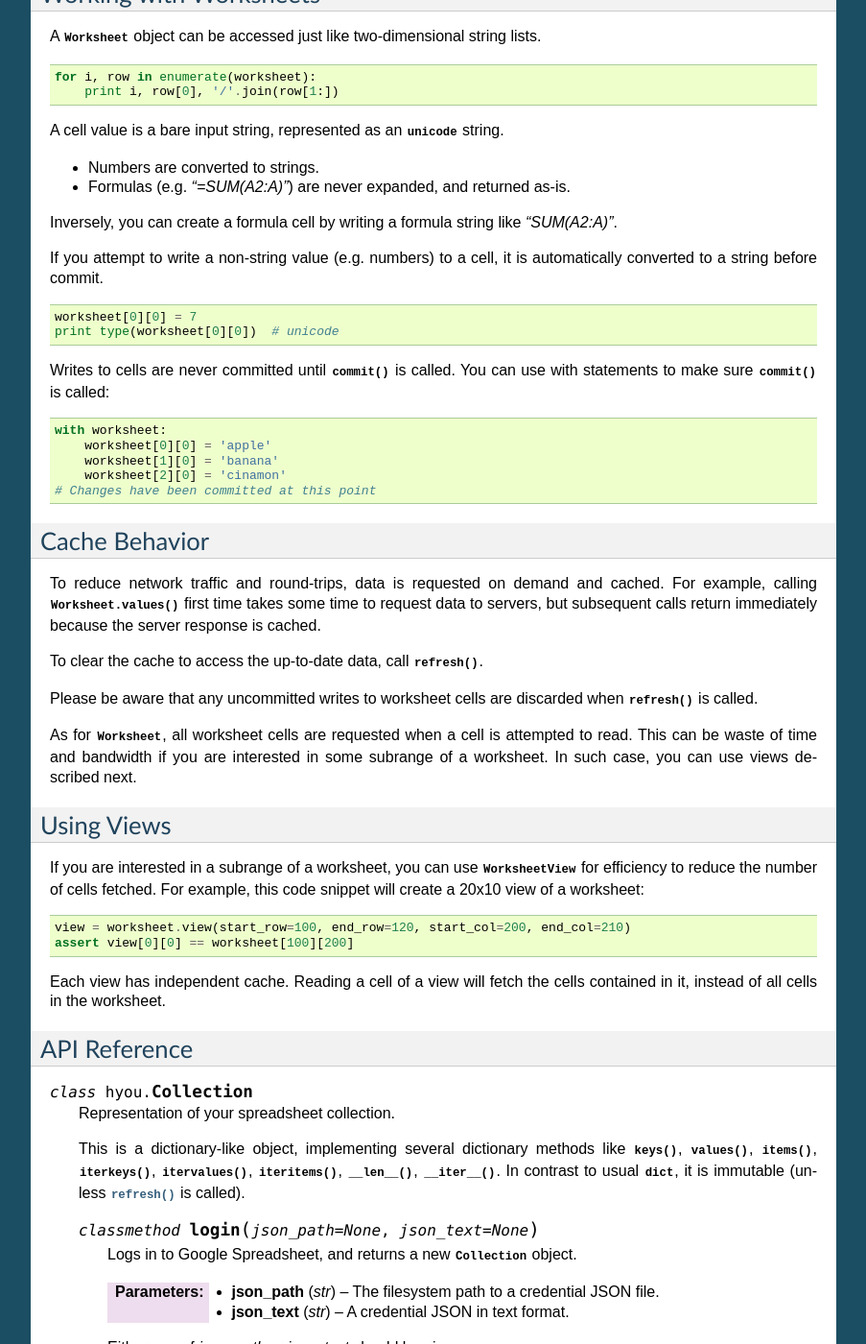
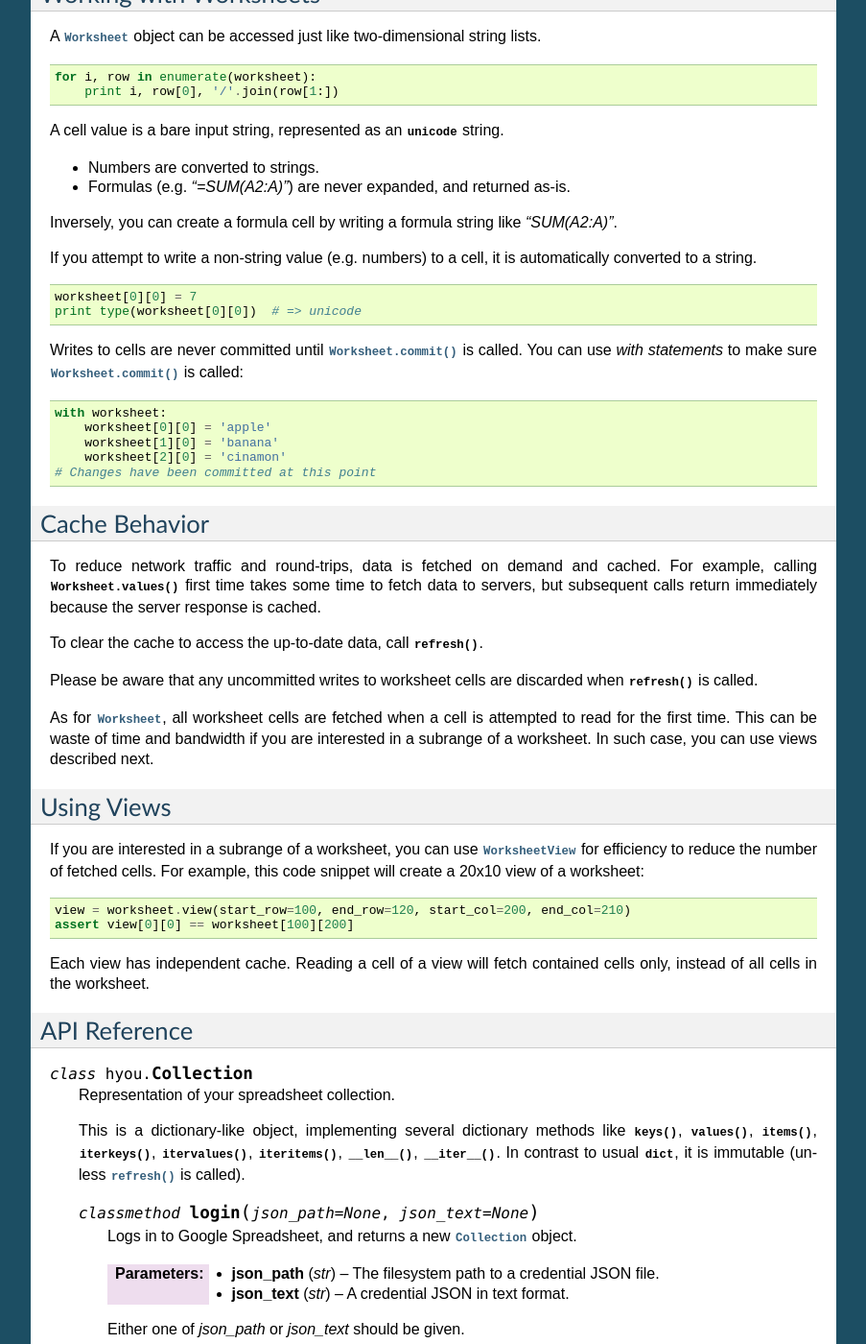
Before and after one commit to google/hyou, a Sphinx documentation site: the page built from sphinx/index.rst, in a window 1280 px wide and 1400 px high, scrolled down 2046 px. Shown: the whole window at 96% size, without its empty margins (198-1101 px from the left). Built offline with Sphinx 7.4.7, drawn with Linux system fonts in a browser that asks for light colours; some of the changed text lies outside the part shown.

Commit message:
Minor doc text changes.

```diff
--- a/sphinx/index.rst
+++ b/sphinx/index.rst
@@ -133,14 +136,14 @@ A cell value is a bare input string, represented as an :py:class:`unicode` strin
 
 Inversely, you can create a formula cell by writing a formula string like `"SUM(A2:A)"`.
 
-If you attempt to write a non-string value (e.g. numbers) to a cell, it is automatically converted to a string before commit.
+If you attempt to write a non-string value (e.g. numbers) to a cell, it is automatically converted to a string.
 
 .. code:: python
 
     worksheet[0][0] = 7
-    print type(worksheet[0][0])  # unicode
+    print type(worksheet[0][0])  # => unicode
 
-Writes to cells are never committed until :py:meth:`commit` is called. You can use with statements to make sure :py:meth:`commit` is called:
+Writes to cells are never committed until :py:meth:`Worksheet.commit` is called. You can use *with statements* to make sure :py:meth:`Worksheet.commit` is called:
 
 .. code:: python
 
@@ -156,32 +159,32 @@ Writes to cells are never committed until :py:meth:`commit` is called. You can u
 Cache Behavior
 --------------
 
-To reduce network traffic and round-trips, data is requested on demand and cached. For example, calling :py:meth:`Worksheet.values()` first time takes some time to request data to servers, but subsequent calls return immediately because the server response is cached.
+To reduce network traffic and round-trips, data is fetched on demand and cached. For example, calling :py:meth:`Worksheet.values()` first time takes some time to fetch data to servers, but subsequent calls return immediately because the server response is cached.
 
-To clear the cache to access the up-to-date data, call :py:meth:`refresh`.
+To clear the cache to access the up-to-date data, call :py:func:`refresh`.
 
-Please be aware that any uncommitted writes to worksheet cells are discarded when :py:meth:`refresh` is called.
+Please be aware that any uncommitted writes to worksheet cells are discarded when :py:func:`refresh` is called.
 
-As for :py:class:`Worksheet`, all worksheet cells are requested when a cell is attempted to read. This can be waste of time and bandwidth if you are interested in some subrange of a worksheet. In such case, you can use views described next.
+As for :py:class:`Worksheet`, all worksheet cells are fetched when a cell is attempted to read for the first time. This can be waste of time and bandwidth if you are interested in a subrange of a worksheet. In such case, you can use views described next.
 
 
 Using Views
 -----------
 
-If you are interested in a subrange of a worksheet, you can use :py:class:`WorksheetView` for efficiency to reduce the number of cells fetched. For example, this code snippet will create a 20x10 view of a worksheet:
+If you are interested in a subrange of a worksheet, you can use :py:class:`WorksheetView` for efficiency to reduce the number of fetched cells. For example, this code snippet will create a 20x10 view of a worksheet:
 
 .. code:: python
 
     view = worksheet.view(start_row=100, end_row=120, start_col=200, end_col=210)
     assert view[0][0] == worksheet[100][200]
 
-Each view has independent cache. Reading a cell of a view will fetch the cells contained in it, instead of all cells in the worksheet.
+Each view has independent cache. Reading a cell of a view will fetch contained cells only, instead of all cells in the worksheet.
 
 
 API Reference
 -------------
 
-.. class:: hyou.Collection
+.. class:: Collection
 
    Representation of your spreadsheet collection.
 
```
Also changed, not shown: other parts of sphinx/index.rst (+9 -6 lines).
